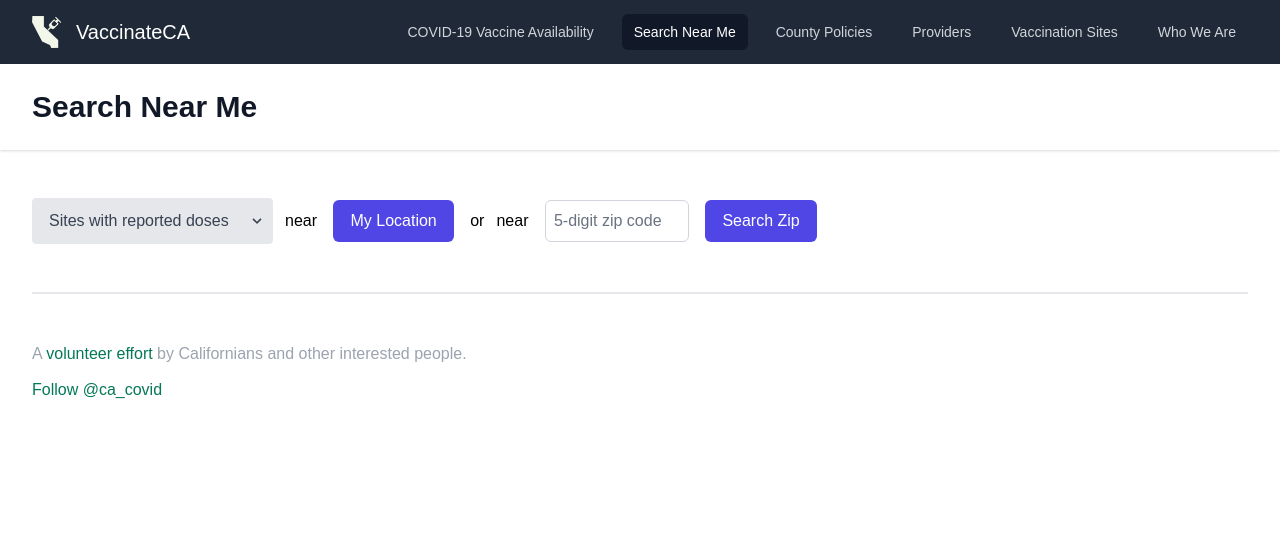
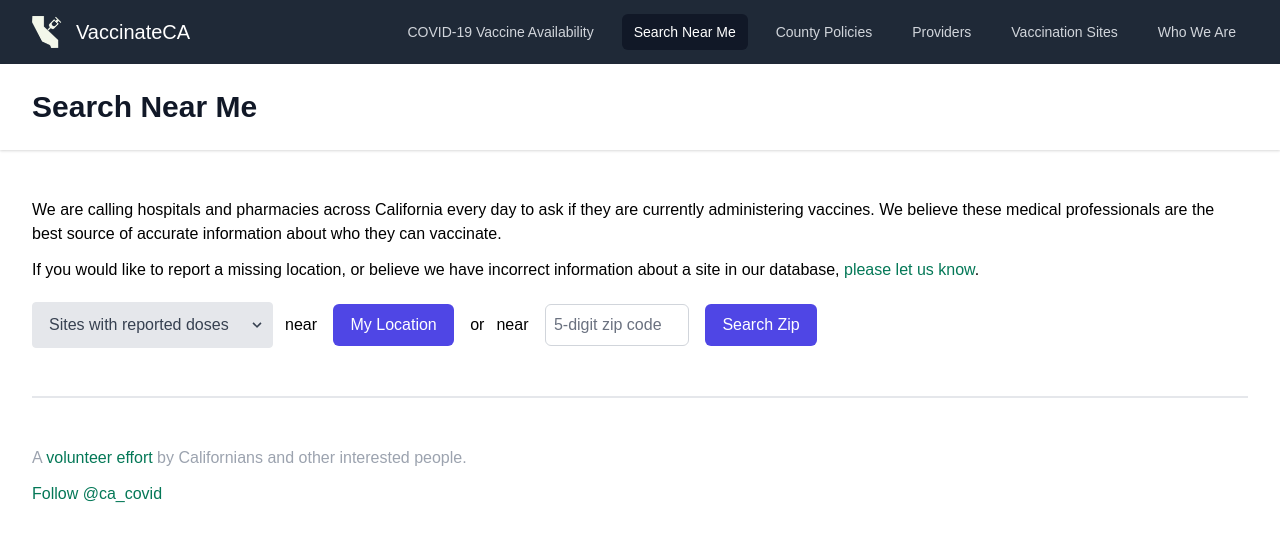
Before and after one commit to CAVaccineInventory/site, a Jekyll site: the page built from nearest.html, in a window 1280 px wide. Shown: the top 542 px of the page. Built offline with Jekyll 4.4.1, drawn with Linux system fonts in a browser that asks for light colours; some web fonts are replaced; comment, search, counter and statistics services are not loaded.

Commit message:
Add message to Nearby page

```diff
--- a/nearest.html
+++ b/nearest.html
@@ -6,9 +6,13 @@ add_to_nav: true
 order: 2
 ---
 
+<p>We are calling hospitals and pharmacies across California every day to ask if they are currently administering vaccines. We believe these medical professionals are the best source of accurate information about who they can vaccinate. </p>
+
+<p>If you would like to report a missing location, or believe we have incorrect information about a site in our database, <a href="https://airtable.com/shrY44NvEjHBscrOH">please let us know</a>.</p>
+
 <script type="module" src="assets/js/nearest.js"></script>
 <form
-  class="flex flex-wrap relative flex-col md:flex-row md:items-center"
+  class="flex flex-wrap relative flex-col md:flex-row md:items-center mt-5"
   id="submit_zip"
 >
   <div>
```
